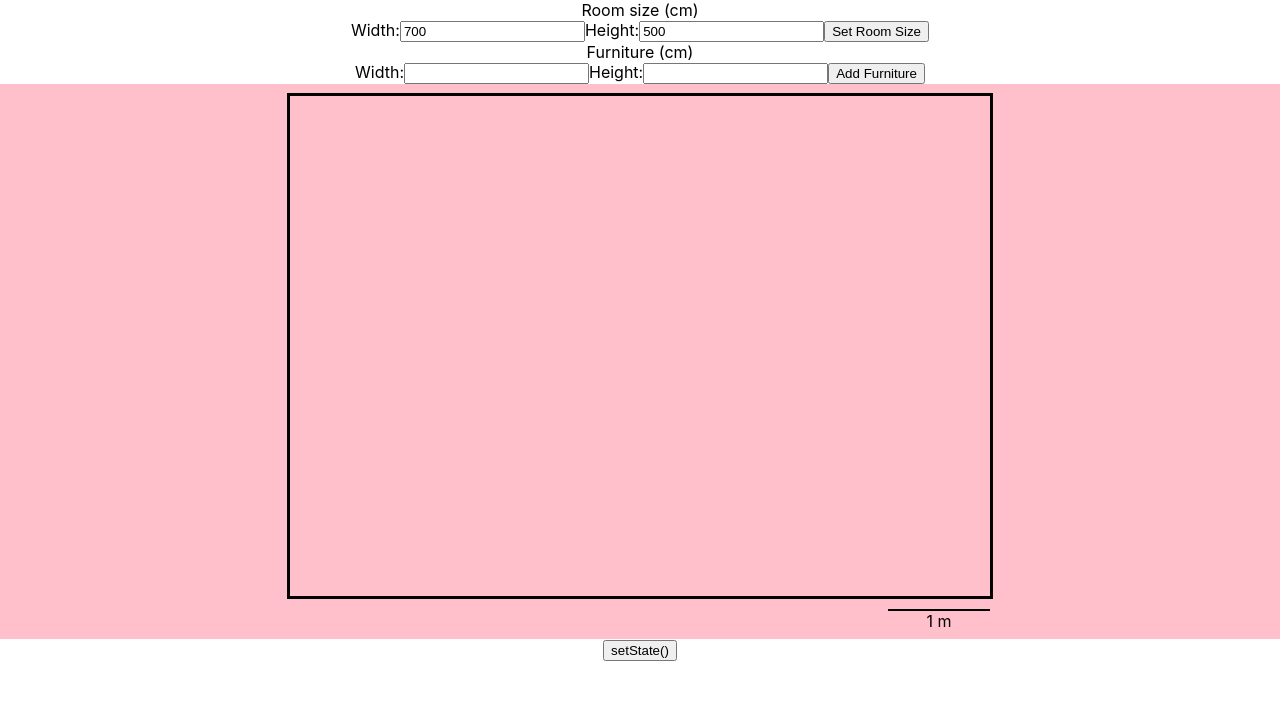
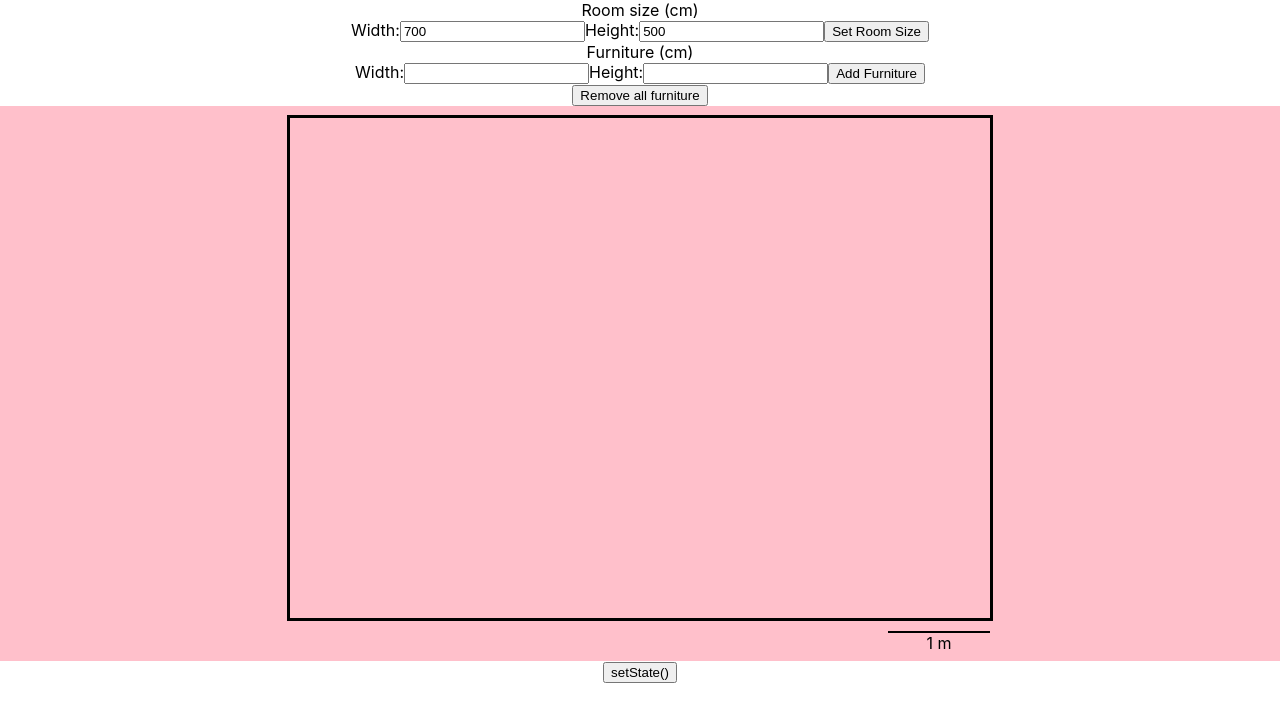
Before and after one commit to estellecomment/letsmovethefurniture, a React (Create React App) app: page / in a window 1280 px wide. Shown: the top 722 px of the page. Built offline with nearby package versions, Linux system fonts and the light colour scheme.

Commit message:
add "clear furniture" button

```diff
--- a/src/App.js
+++ b/src/App.js
@@ -183,6 +183,11 @@ class App extends Component {
             this.setState({room: roomRectangle});
         };
 
+        const clearFurniture = () => {
+            console.log('clearing furniture');
+            this.setState({furnitureList: []});
+        };
+
         return (
             <div className="App">
                 <AddRectangleForm addRectangleFunc={drawRoom}
@@ -192,6 +197,10 @@ class App extends Component {
                 <AddRectangleForm addRectangleFunc={addFurniture}
                                   title="Furniture (cm)"
                                   submitText="Add Furniture"/>
+
+                <form onSubmit={clearFurniture}>
+                    <input type="submit" value="Remove all furniture"/>
+                </form>
 
                 <DrawingBox room={this.state.room} >
                     {this.state.furnitureList.map((rectangle) => (
```
